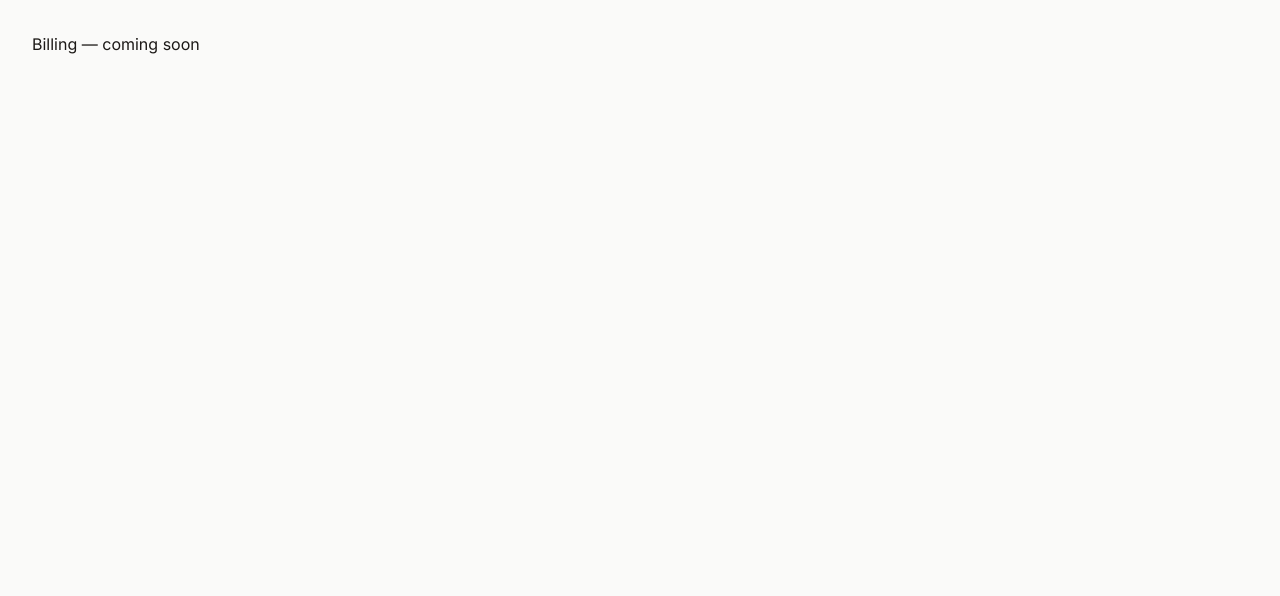
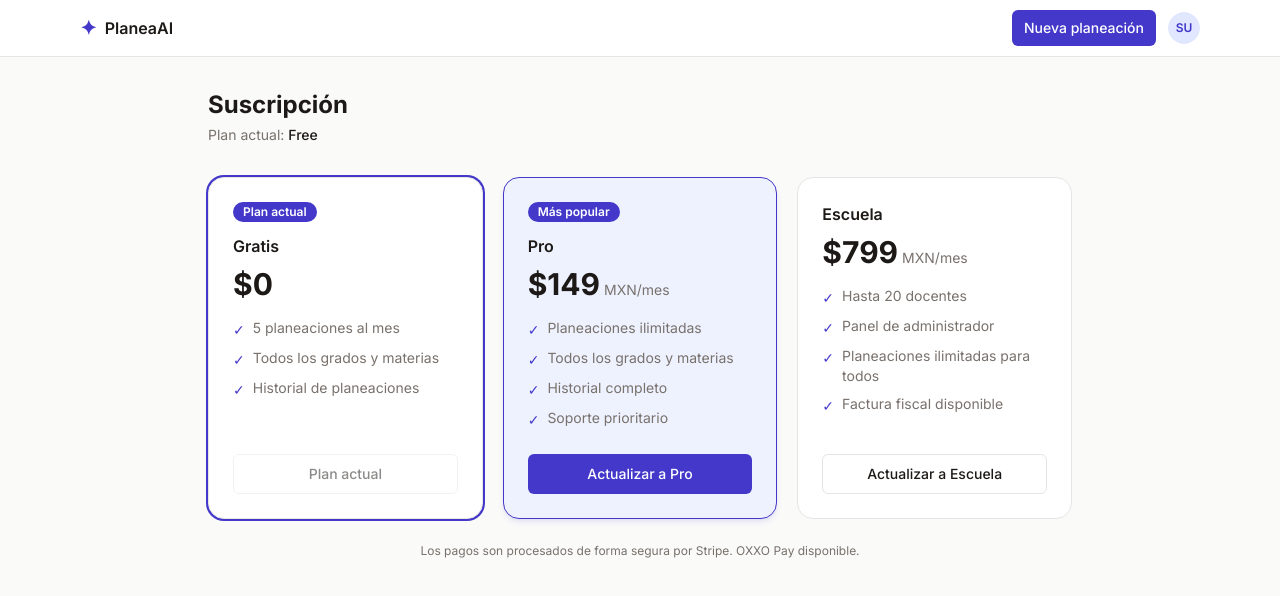
Before and after one commit to davidhin999-lang/planningio, a React app in the folder frontend/: page /billing in a window 1280 px wide. Shown: the top 596 px of the page. Built offline with nearby package versions, Linux system fonts and the light colour scheme; no server answers; sample sign-in values are in the browser's storage; the HTML template or start-up script is replaced by a standard one.

Commit message:
feat: implement Billing page with plan cards, Stripe checkout and portal

```diff
--- a/frontend/src/pages/Billing.jsx
+++ b/frontend/src/pages/Billing.jsx
@@ -1,3 +1,177 @@
+import { useState } from 'react'
+import NavBar from '../components/NavBar'
+import { Button } from '../components/ui/button'
+import { useAuth } from '../context/AuthContext'
+import api from '../lib/api'
+import toast from 'react-hot-toast'
+
+const PLANS = [
+  {
+    id: 'free',
+    name: 'Gratis',
+    price: '$0',
+    period: '',
+    features: [
+      '5 planeaciones al mes',
+      'Todos los grados y materias',
+      'Historial de planeaciones',
+    ],
+    cta: 'Plan actual',
+    highlight: false,
+  },
+  {
+    id: 'pro',
+    name: 'Pro',
+    price: '$149',
+    period: 'MXN/mes',
+    features: [
+      'Planeaciones ilimitadas',
+      'Todos los grados y materias',
+      'Historial completo',
+      'Soporte prioritario',
+    ],
+    cta: 'Actualizar a Pro',
+    highlight: true,
+  },
+  {
+    id: 'escuela',
+    name: 'Escuela',
+    price: '$799',
+    period: 'MXN/mes',
+    features: [
+      'Hasta 20 docentes',
+      'Panel de administrador',
+      'Planeaciones ilimitadas para todos',
+      'Factura fiscal disponible',
+    ],
+    cta: 'Actualizar a Escuela',
+    highlight: false,
+  },
+]
+
 export default function Billing() {
-  return <div className="p-8 text-text-primary">Billing — coming soon</div>
+  const { subscription } = useAuth()
+  const [loading, setLoading] = useState(null) // plan id being loaded, or 'manage'
+
+  async function handleUpgrade(planId) {
+    setLoading(planId)
+    try {
+      const { data } = await api.post('/billing/checkout', { plan: planId })
+      window.location.href = data.checkout_url
+    } catch {
+      toast.error('Error al iniciar el proceso de pago. Intenta de nuevo.')
+      setLoading(null)
+    }
+  }
+
+  async function handleManage() {
+    setLoading('manage')
+    try {
+      const { data } = await api.post('/billing/portal')
+      window.location.href = data.portal_url
+    } catch {
+      toast.error('Error al abrir el portal de suscripción.')
+      setLoading(null)
+    }
+  }
+
+  return (
+    <div className="min-h-screen bg-bg">
+      <NavBar />
+      <main className="max-w-4xl mx-auto px-4 py-8">
+        <div className="mb-8">
+          <h1 className="text-2xl font-bold text-text-primary">Suscripción</h1>
+          <p className="text-sm text-muted-foreground mt-1">
+            Plan actual:{' '}
+            <span className="font-medium text-text-primary capitalize">
+              {subscription?.plan ?? 'free'}
+            </span>
+            {subscription?.plan !== 'free' && (
+              <>
+                {' · '}
+                <button
+                  onClick={handleManage}
+                  disabled={loading === 'manage'}
+                  className="text-primary hover:underline cursor-pointer disabled:opacity-60"
+                >
+                  {loading === 'manage' ? 'Redirigiendo...' : 'Administrar suscripción'}
+                </button>
+              </>
+            )}
+          </p>
+        </div>
+
+        <div className="grid sm:grid-cols-3 gap-5">
+          {PLANS.map((plan) => {
+            const isCurrent = (subscription?.plan ?? 'free') === plan.id
+            const isUpgradeable = !isCurrent && plan.id !== 'free'
+
+            return (
+              <div
+                key={plan.id}
+                className={`rounded-2xl border p-6 flex flex-col ${
+                  plan.highlight
+                    ? 'border-primary bg-primary-50 shadow-md shadow-primary/10'
+                    : 'border-border bg-white'
+                } ${isCurrent ? 'ring-2 ring-primary' : ''}`}
+              >
+                {isCurrent && (
+                  <span className="self-start px-2.5 py-0.5 rounded-full bg-primary text-white text-xs font-semibold mb-3">
+                    Plan actual
+                  </span>
+                )}
+                {!isCurrent && plan.highlight && (
+                  <span className="self-start px-2.5 py-0.5 rounded-full bg-primary text-white text-xs font-semibold mb-3">
+                    Más popular
+                  </span>
+                )}
+
+                <h2 className="font-semibold text-text-primary">{plan.name}</h2>
+                <div className="mt-2 mb-4">
+                  <span className="text-3xl font-bold text-text-primary">{plan.price}</span>
+                  {plan.period && (
+                    <span className="text-sm text-muted-foreground ml-1">{plan.period}</span>
+                  )}
+                </div>
+
+                <ul className="space-y-2 flex-1 mb-6" aria-label={`Características del plan ${plan.name}`}>
+                  {plan.features.map((f) => (
+                    <li key={f} className="flex items-start gap-2 text-sm text-muted-foreground">
+                      <span className="text-primary mt-0.5" aria-hidden="true">✓</span>
+                      {f}
+                    </li>
+                  ))}
+                </ul>
+
+                <Button
+                  variant={plan.highlight && isUpgradeable ? 'default' : 'outline'}
+                  className="w-full"
+                  disabled={isCurrent || loading === plan.id}
+                  onClick={() => isUpgradeable && handleUpgrade(plan.id)}
+                >
+                  {loading === plan.id ? (
+                    <span className="flex items-center gap-2">
+                      <span
+                        className="w-4 h-4 border-2 border-current border-t-transparent rounded-full animate-spin"
+                        aria-hidden="true"
+                      />
+                      Redirigiendo...
+                    </span>
+                  ) : isCurrent ? (
+                    'Plan actual'
+                  ) : (
+                    plan.cta
+                  )}
+                </Button>
+              </div>
+            )
+          })}
+        </div>
+
+        <p className="text-xs text-muted-foreground text-center mt-6">
+          Los pagos son procesados de forma segura por Stripe. OXXO Pay disponible.
+        </p>
+      </main>
+    </div>
+  )
 }
```
